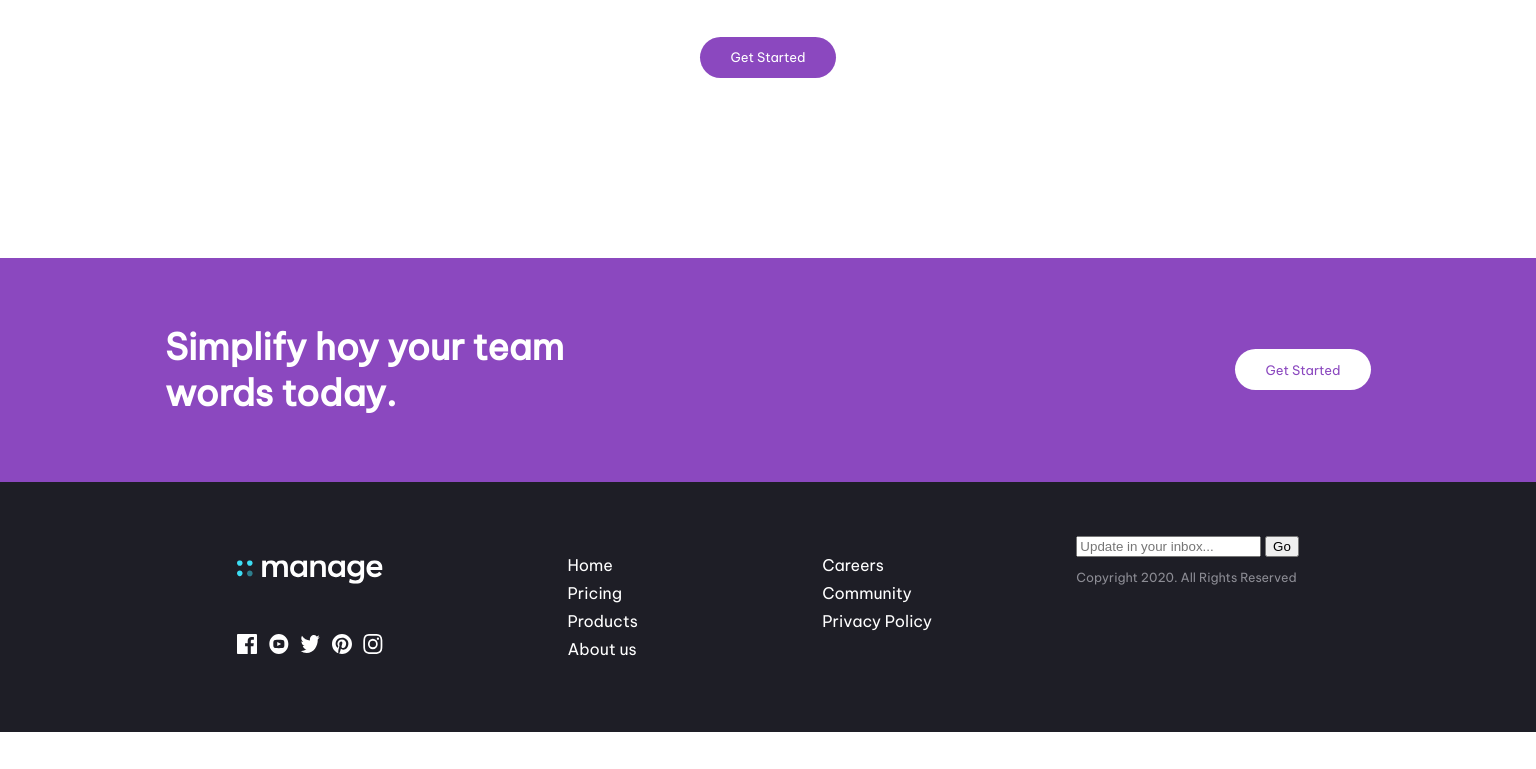
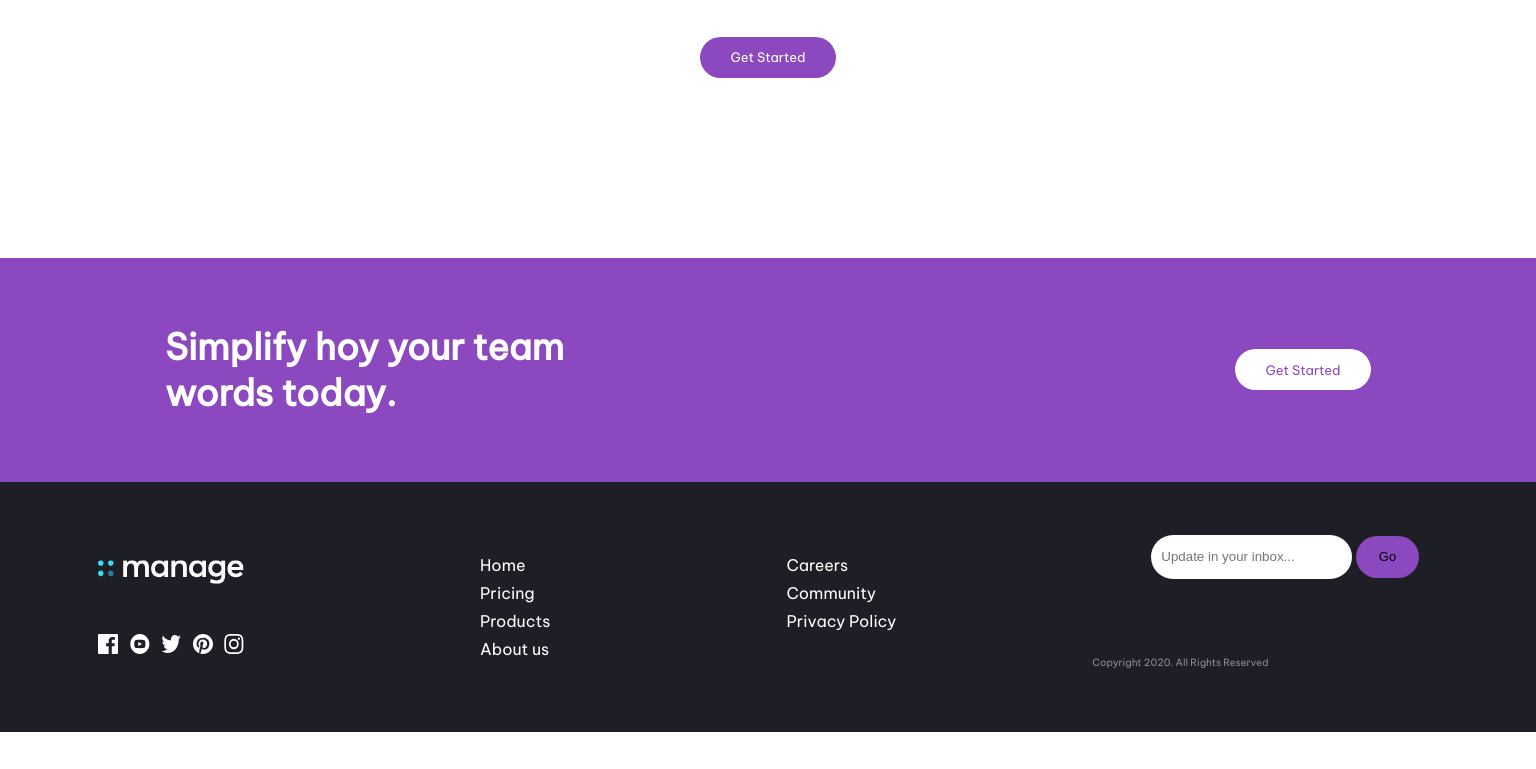
Before and after one commit to mgalotto/exmanefinalFE1, a plain HTML site: page root/index.html in a window 1536 px wide. Shown: the part 1870-2639 px from the top of the page. Drawn offline with Linux system fonts and the light colour scheme.

Commit message:
revision boxes abajo

```diff
--- a/root/css/style.css
+++ b/root/css/style.css
@@ -10,10 +10,10 @@
         width:vw;
     }
     .getstarted{background-color:#8B48BF;
-            border-radius:50px;
-            color:#FFFFFF;
-            font-size: 0.8125rem;
-            padding:12.5px 30.5px;
+        border-radius:50px;
+        color:#FFFFFF;
+        font-size: 0.8125rem;
+        padding:12.5px 30.5px;
 
     }
     .getstarted:hover{background-color:rgba(139, 72, 191, 0.7);
@@ -192,7 +192,7 @@
     .footerdiv{display: flex;
         flex-direction: row;
         justify-content: space-around;
-        padding:53px 165px;
+        padding: 53px 0px;
 
     }
     footer ul{color:#FFFFFF;
@@ -214,10 +214,35 @@
     }
     footer p{color: #8C8C94;
         font-weight: 500;
-        font-size: 0.78125rem;
+        font-size: 0.625rem;
 
     }
-    .copyright{justify-content: space-between;}
+    .copyright{display: flex;
+        flex-direction: column;
+        justify-content: space-between;
+    }
+    button{border-radius: 50px;
+        border:none;
+        background-color: #8B48BF;
+        font-size: 0.8125rem;
+        font-weight: 500;
+        margin-right: 19px;
+        padding: 10px;
+        height: 42px;
+        width: 63px;
+
+    }
+    input {border-radius: 50px;
+        align-self: flex-end;
+        border:none;
+        padding:10px;
+        margin-left: 59px;
+
+        height: 44px;
+        width: 201px;
+
+
+    }
 
 }
 
--- a/root/index.html
+++ b/root/index.html
@@ -118,10 +118,10 @@
                     <li>Community</li>
                     <li>Privacy Policy</li>
                 </ul>
-                <div class="copiright">
+                <div class="copyright">
                     <form action="" method="post">
                         <input type="email" name="email" placeholder="Update in your inbox...">
-                        <button type="submit">Go</button>
+                        <button class="button" type="submit">Go</button>
                     </form>
                     <p>Copyright 2020. All Rights Reserved</p>
                 </div>
```
